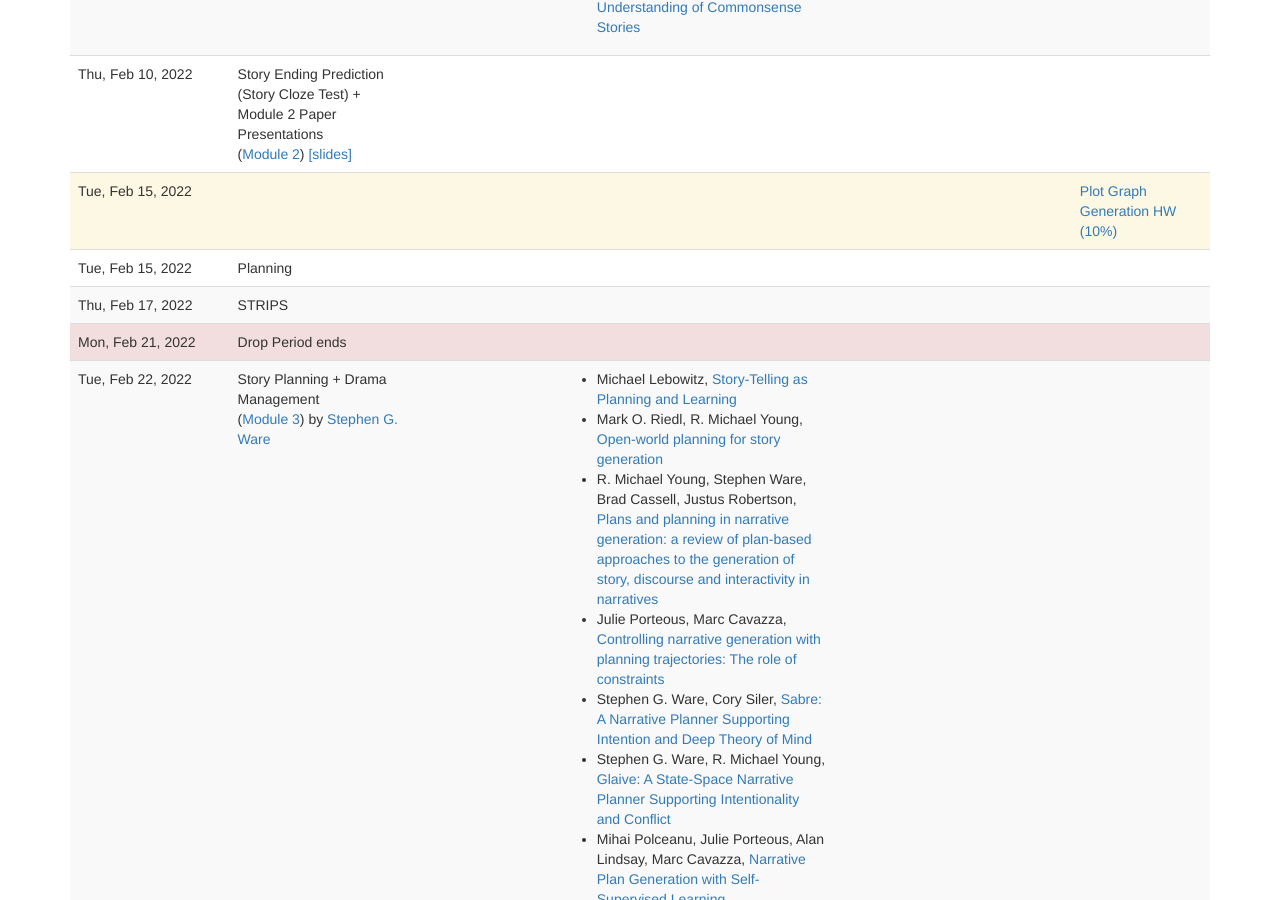
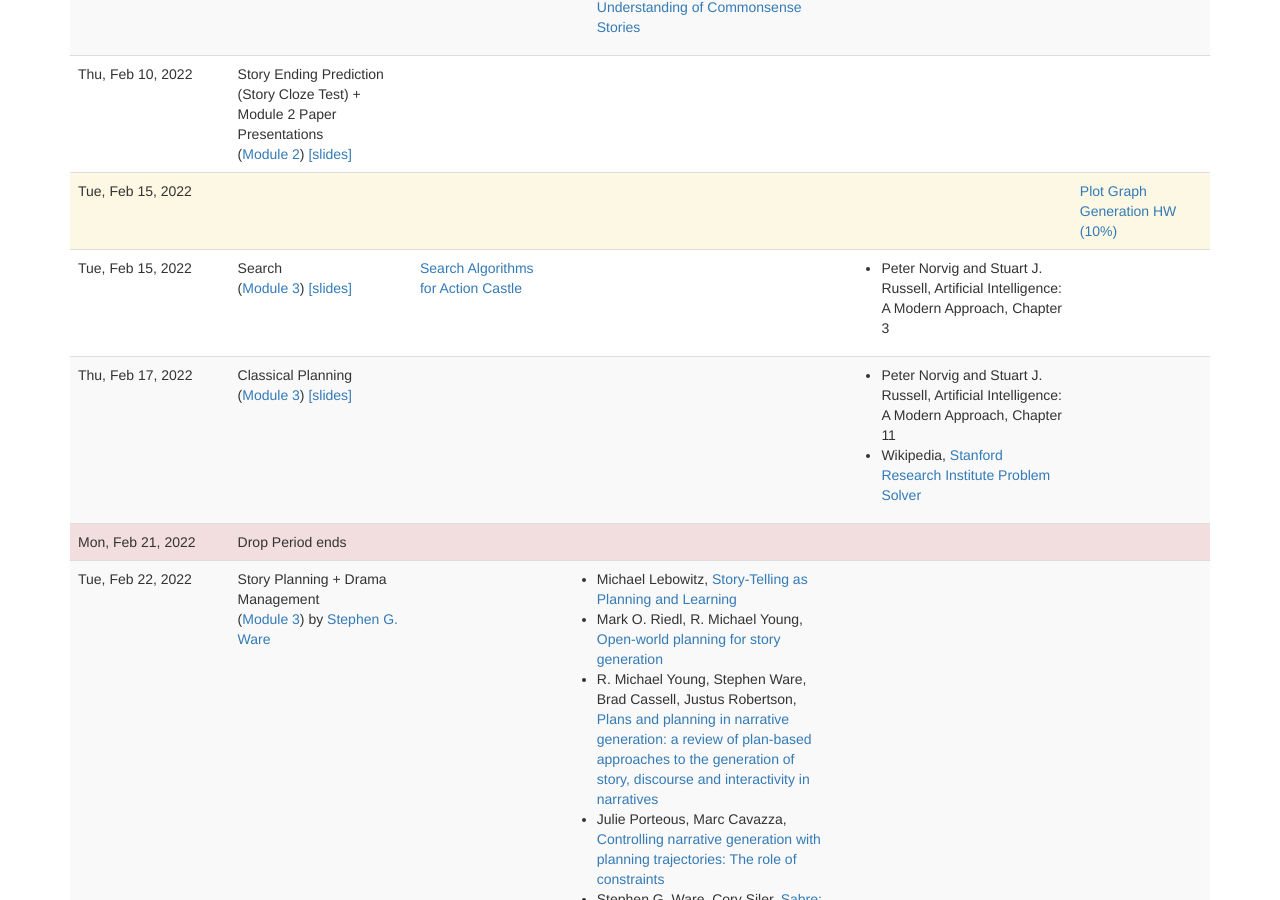
Before and after one commit to interactive-fiction-class/interactive-fiction-class.github.io, a Jekyll site: the page built from lectures.md, in a window 1280 px wide and 900 px high, scrolled down 3632 px. Built offline with Jekyll 4.4.1, drawn with Linux system fonts in a browser that asks for light colours; nearby versions of some CDN libraries; a script that is not in the unit is left out.

Commit message:
Fixed planning lecture titles & 2/15 activity

```diff
--- a/_data/lectures.yaml
+++ b/_data/lectures.yaml
@@ -52,11 +52,6 @@
 -
   date: 2022-01-27
   title: Neural Story Generation + Module 1 Paper Presentations
-  speaker:
-  speaker_url:
-  description:
-  slides:
-  readings:
 
 -
   date: 2022-01-31
@@ -75,13 +70,9 @@
       title: Make Your Own Mini Script
       url: script_making.html
 
-
 -
   date: 2022-02-03
   title: Understanding Procedures
-  slides:
-
-
 
 -
   date: 2022-02-08
@@ -107,17 +98,15 @@
 
 -
   date: 2022-02-15
-  title: Planning
-  slides:
+  title: Search
   activities:
     -
-      title:
-
+      title: Search Algorithms for Action Castle
+      url: search/action-castle-search.html
 
 -
   date: 2022-02-17
-  title: STRIPS
-  slides:
+  title: Classical Planning
 
 -
   date: 2022-02-21
@@ -126,12 +115,9 @@
 -
   date: 2022-02-22
   title: Story Planning + Drama Management
-  description:
-  slides:
 -
   date: 2022-02-24
   title: Recap + Module 3 Paper Presentations
-  slides:
 
 
 -
```
